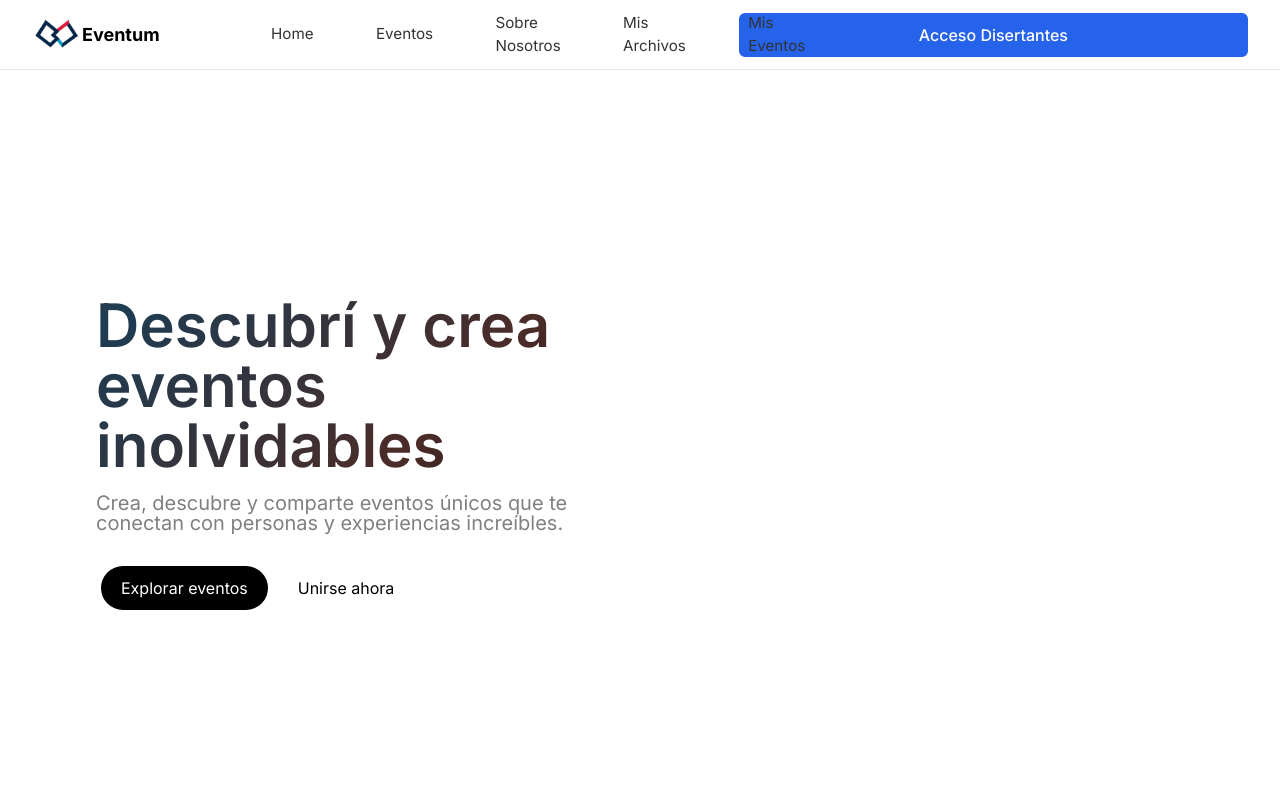
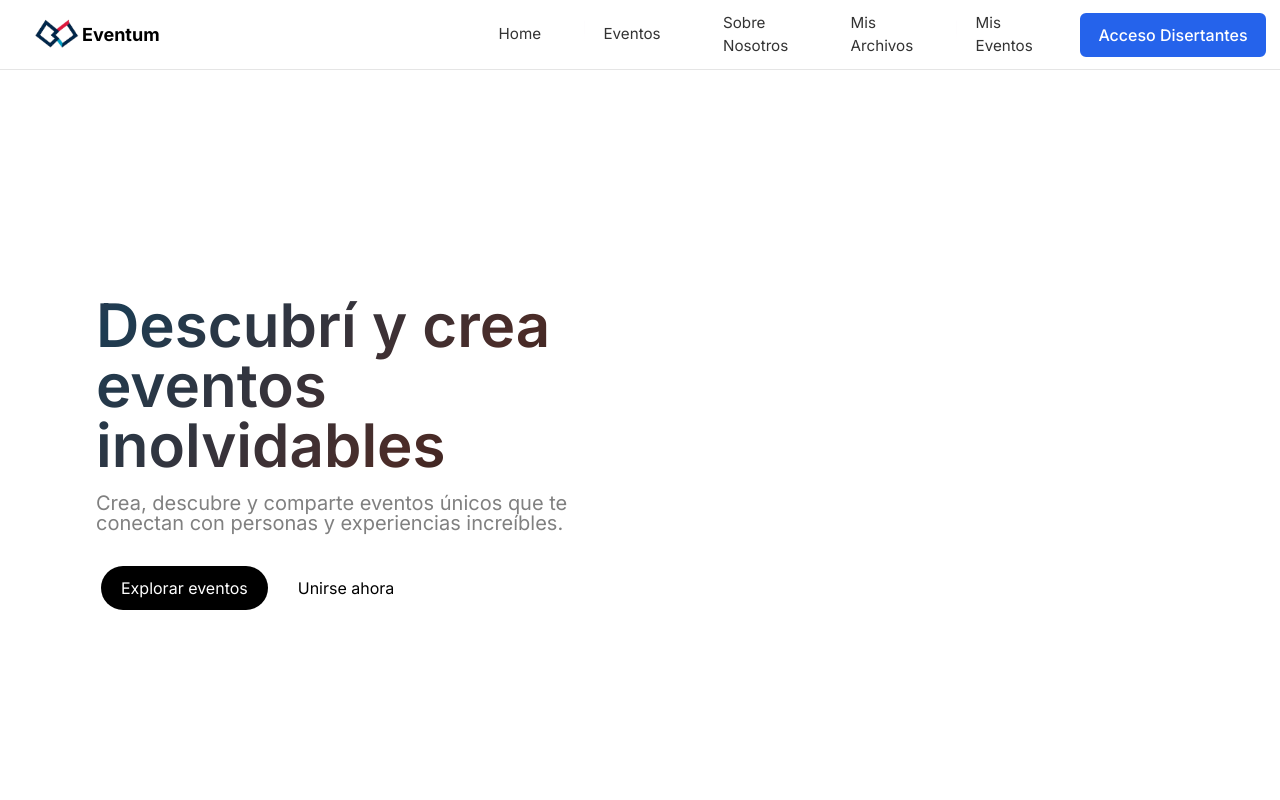
Before and after one commit to ProyectofinalUnsta/front-end, a React (Vite) app: page / in a window 1280 px wide. Shown: the top 800 px of the page. Built offline with nearby package versions, Linux system fonts and the light colour scheme; no server answers; a web font is replaced by a local one.

Commit message:
fix navbar

```diff
--- a/src/Navbar/NavBar.jsx
+++ b/src/Navbar/NavBar.jsx
@@ -81,7 +81,7 @@ export const EvalNav = () => {
 
 export const HamburguerMenu = () => {
 
-const {handleMenu} = useMenu('modal')
+const {handleMenu} = useMenu()
     return(
         <>
         <div onClick={()=> handleMenu()}>
@@ -103,9 +103,11 @@ export const MobileNav = () => {
             <HamburguerMenu/>
         </div>
         <aside  className={menu == true ? 'active modal' : 'modal'}>
+           {menu == true ?
             <section>
             <NavSection  />
-            </section>
+            </section> : null
+           }
             <section className='modal-btn-section'>
             <BtnSection/>
             </section>
--- a/src/Navbar/style/navbar.css
+++ b/src/Navbar/style/navbar.css
@@ -112,10 +112,10 @@ justify-content: start;
 }
 
 .btn-section{
-width: 55%;
+width: 150px;
 display: flex;
 justify-content: center;
-align-items: center;
+align-items: end;
 text-align: center;
 }
 
@@ -129,7 +129,7 @@ text-align: center;
 
 .access-btn {
     text-wrap: nowrap;
-    width: 100%;
+    width: 250px;
     background-color: #2563eb;
     color: white;
     border: 2px solid #2563eb;
@@ -324,4 +324,21 @@ align-items: center;
         transform: translateX(5px);
         box-shadow: 0 2px 8px rgba(106, 17, 203, 0.15);
     }
+
+.btn-section{
+width: 33%;
+display: flex;
+justify-content: center;
+align-items: end;
+text-align: center;
 }
+
+.access-btn {
+    text-wrap: nowrap;
+    width: 55%;
+    background-color: #2563eb;
+    color: white;
+    border: 2px solid #2563eb;
+}
+
+}
```
